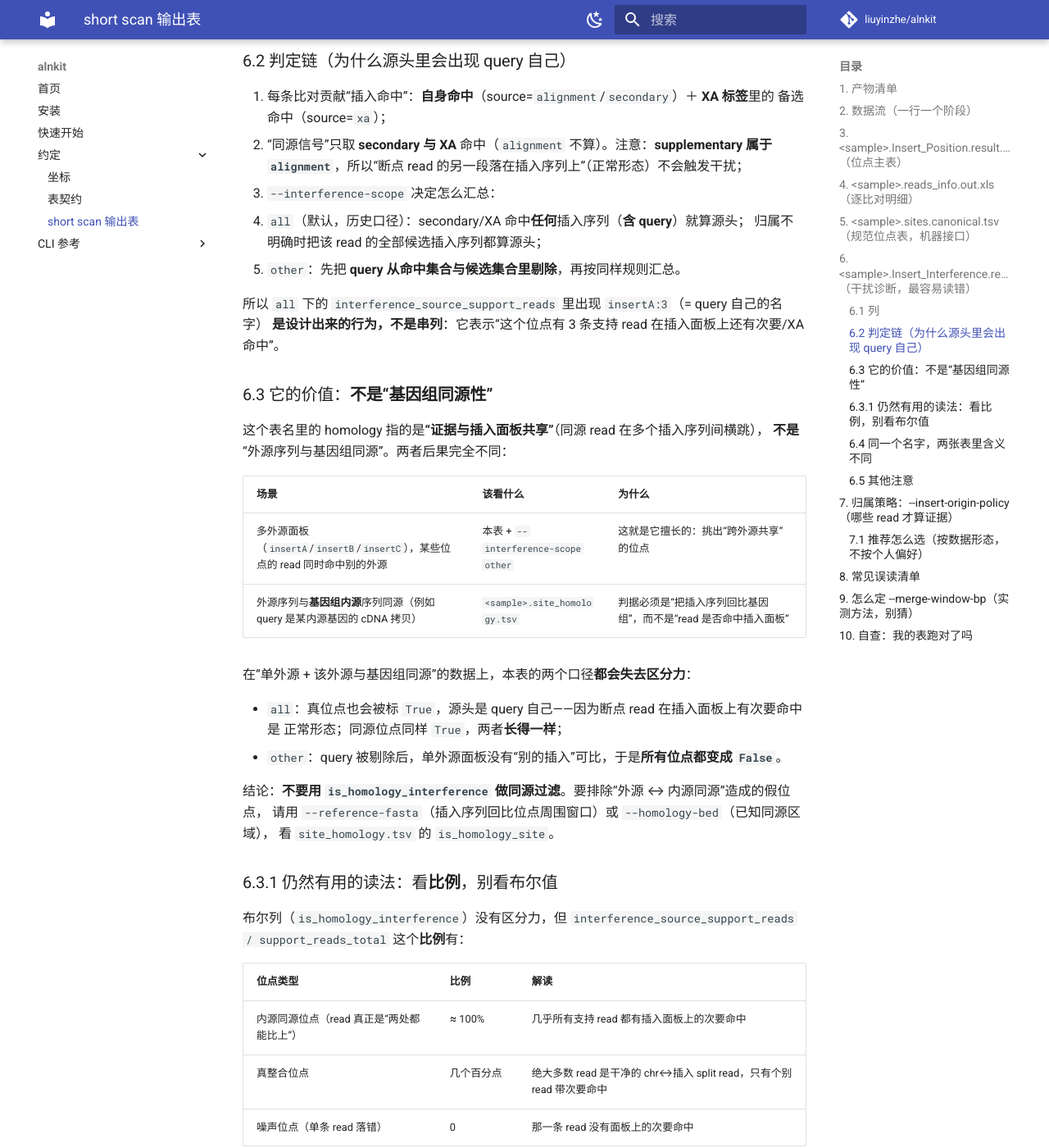
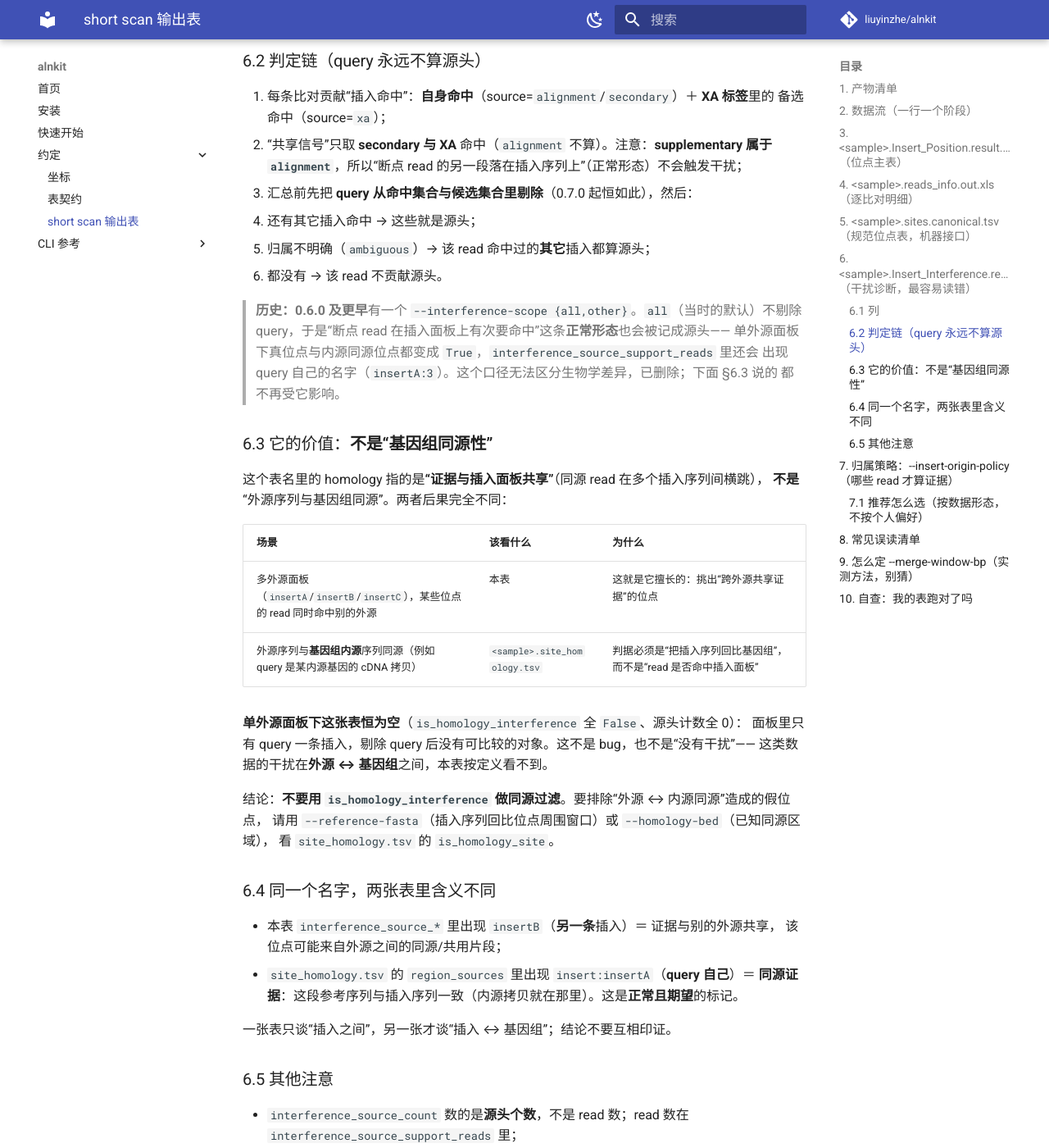
Before and after one commit to liuyinzhe/alnkit, an MkDocs documentation site: the page built from docs/concepts/short-scan-output.md, in a window 1280 px wide and 1400 px high, scrolled down 3994 px. Shown: the whole window at 82% size. Built offline with MkDocs 1.6.1 and Material for MkDocs 9.7.7, drawn with Linux system fonts in a browser that asks for light colours; comment, search, counter and statistics services are not loaded; some of the changed text lies outside the part shown.

Commit message:
refactor(short)!: 删 legacy 策略与 --legacy-profile，干扰源头恒排除 query
用户要求：--insert-origin-policy 剔除 legacy（连带处理受影响参数），--interference-scope
整个去掉、只保留 other 逻辑。

归属策略（5 -> 2）：
- 只留 owned（默认）/ consensus；owned-strict 上一版已变成 --drop-shared-reads。
- 删 legacy：不做归属判定、全部保留，实测位点 11 -> 25、真位点 SR 125 -> 87，除对账外无用途。
- 删 --legacy-profile（= legacy 坐标 + legacy 归属 + MD 错配；归属那层已不存在）。
  --legacy-coordinates 保留：只影响用哪个 M 块定断点，仍可做坐标层面的对照。
- origin.py 去掉 decide_read_usage 的 legacy 分支、collect_read_evidences 里两条只服务 legacy 的
  丢弃规则（drop_single_alignment / drop_plain_pair）、select_evidence_records 的 policy 参数；
  scan.py 去掉候选闸门的 legacy 例外与 legacy_profile 展开。

干扰口径（只留 other）：
- 删 --interference-scope；determine_interference_sources 恒把 query 从命中集合与候选集合剔除。
  0.6.0 的默认 all 会把“断点 read 在插入面板上有次要命中”这条正常形态记成干扰，导致单外源
  面板下真位点与内源同源位点都被标 True、源头里出现 query 自己的名字。
- 真实数据复核：主表逐行不变，干扰表 11 行里 5 行变化（源头清空）。

文档：
- docs/concepts/short-scan-output.md：§6.2 重写（query 恒不算源头 + 记一段历史），
  §6.3 改为“单外源面板下这张表恒为空”，删掉已失效的“比例读法”小节，§6.5 补两条恒为 0 的列；
  §7 策略表 5 -> 2，场景表与“不推荐用法”同步，并写明 0.7.0 起只有两张表还能与旧脚本逐字节对账。
- CHANGELOG 的 Removed 段重写（含对账影响）；README / 本机 AGENTS.md 补同样的口径。

测试：
- 删 legacy_profile 用例，新增“旧参数/旧取值被 argparse 拒绝”的回归钉；
- 干扰源头用例改成断言 query 恒被排除；self-test 同步；
- 黄金对账排除 Insert_Interference（语义已改），其余两表仍逐字节比。
自检：ruff / ruff format / mypy / 293 passed（含私有数据） / 生成物 --check / mkdocs --strict 全绿。

````diff
--- a/docs/cli/alnkit-short-scan.md
+++ b/docs/cli/alnkit-short-scan.md
@@ -5,7 +5,7 @@
 ## 用法
 
 ```bash
-alnkit short scan [全局选项] [--bam …] [--bam-dir …] [--bam-glob …] [--out-dir …] [--sample-name …] [--query-chr …] [--insert-chrs …] [--insert-origin-policy …] [--merge-window-bp …] [--min-mapq …] [--max-mismatch …] [--max-softclip-blocks …] [--min-clip-length …] [--mismatch-source …] [--on-missing-tag …] [--min-sr-support …] [--interference-scope …] [--reference-fasta …] [--homology-bed …] [--homology-window-bp …] [--homology-min-identity …] [--homology-min-length …] [--bam-threads …] [--no-recursive] [--drop-shared-reads] [--keep-secondary] [--no-split-match] [--no-candidate-gate] [--no-duplicate-filter] [--check-markdup] [--require-dup-flags] [--legacy-coordinates] [--legacy-profile] [--self-test]
+alnkit short scan [全局选项] [--bam …] [--bam-dir …] [--bam-glob …] [--out-dir …] [--sample-name …] [--query-chr …] [--insert-chrs …] [--insert-origin-policy …] [--merge-window-bp …] [--min-mapq …] [--max-mismatch …] [--max-softclip-blocks …] [--min-clip-length …] [--mismatch-source …] [--on-missing-tag …] [--min-sr-support …] [--reference-fasta …] [--homology-bed …] [--homology-window-bp …] [--homology-min-identity …] [--homology-min-length …] [--bam-threads …] [--no-recursive] [--drop-shared-reads] [--keep-secondary] [--no-split-match] [--no-candidate-gate] [--no-duplicate-filter] [--check-markdup] [--require-dup-flags] [--legacy-coordinates] [--self-test]
 ```
 
 ## 参数
@@ -20,8 +20,8 @@ alnkit short scan [全局选项] [--bam …] [--bam-dir …] [--bam-glob …] [-
 | `--sample-name` NAME | 否 | — | 输出前缀（所有产物文件名的开头），默认取 BAM 文件名首个 . 之前的部分 |
 | `--query-chr` NAME | 否 | — | 本次要出结果的外源插入序列名（必填，除非 --self-test） |
 | `--insert-chrs` NAME1,NAME2,... | 否 | — | 参考序列里全部外源/同源序列名，逗号分隔；默认只含 --query-chr |
-| `--insert-origin-policy` | 否 | `owned` | 哪些 read 算这个位点的证据（不改坐标，只改支持数）：owned=只留归属 query 的（默认）；consensus=owned + 用同断点投票推定“归属不明确”的 read；legacy=全部保留、不做归属判定（复现旧脚本用，位点会明显变多）。详见 docs/concepts/short-scan-output.md §7（可选：`owned`, `consensus`, `legacy`） |
-| `--drop-shared-reads` | 否 | 关 | 额外剔除“归属 query、但在其它插入序列上还有次要/XA 命中”的共有 read（原 --insert-origin-policy owned-strict）；可与 owned/consensus 组合，对 legacy 无效 |
+| `--insert-origin-policy` | 否 | `owned` | 哪些 read 算这个位点的证据（不改坐标，只改支持数）：owned=只留归属 query 的（默认）；consensus=owned + 用同断点投票推定“归属不明确”的 read。详见 docs/concepts/short-scan-output.md §7（可选：`owned`, `consensus`） |
+| `--drop-shared-reads` | 否 | 关 | 额外剔除“归属 query、但在其它插入序列上还有次要/XA 命中”的共有 read（原 --insert-origin-policy owned-strict）；可与 owned/consensus 组合，（对 consensus 同样生效） |
 | `--merge-window-bp` INT | 否 | `0` | 位点窗口合并：与簇内最小坐标相距 <= 该值的断点合并为一个位点（贪心、簇宽不超窗），0=不合并（默认，历史产物逐字节不变）。推荐 10–20：测序本身不产生这种抖动，抖动来自比对器对 clip 端点的判定，实测同一连接点的边界会散在 ~20 bp 内；取 3 会把同一连接点拆成多行、峰值支持数掉 10%%；反过来调到几十-几百 bp 会把同一座位两侧的两个连接点并成一行 |
 | `--min-mapq` INT | 否 | `20` | 比对质量 <= 该值则丢弃，默认 20 |
 | `--max-mismatch` INT | 否 | `3` | 错配数 > 该值则丢弃，默认 3 |
@@ -31,10 +31,9 @@ alnkit short scan [全局选项] [--bam …] [--bam-dir …] [--bam-glob …] [-
 | `--mismatch-source` | 否 | `nm` | 错配数来源：nm=NM 标签（默认）；md=由 MD 推导（历史行为）。两者都不自动回退：选 nm 却没有 NM 时按 --on-missing-tag 丢弃或报错（可选：`nm`, `md`） |
 | `--on-missing-tag` | 否 | `skip` | 缺少 NM/MD 标签时：skip=丢弃该比对（默认）；error=报错（可选：`skip`, `error`） |
 | `--no-split-match` | 否 | 关 | 关闭「目标序列上要求存在等长 split 比对」的校验（默认开启） |
-| `--no-candidate-gate` | 否 | 关 | 关闭候选 read 闸门（等价 2.4.0 全量逐条处理）；legacy 策略下自动关闭 |
+| `--no-candidate-gate` | 否 | 关 | 关闭候选 read 闸门（等价 2.4.0 全量逐条处理，慢但不会漏 read） |
 | `--no-duplicate-filter` | 否 | 关 | 保留被 markdup 标记为重复的 read 作为证据（默认剔除，只写 dup 列） |
 | `--min-sr-support` INT | 否 | `1` | 位点至少要有多少条支持 read（SR+PESR）才输出，默认 1（不过滤，保持历史行为）；设 2–3 可去掉单 read 噪声位点 |
-| `--interference-scope` | 否 | `all` | 同源干扰的判据范围：all=支持 read 命中任何插入序列都算干扰（默认，历史口径，多外源面板下偏灵敏）；other=只算 query 之外的插入（多外源面板更精确）。注意：两者都只比较“插入之间”，无法识别“外源与基因组同源”造成的干扰（可选：`all`, `other`） |
 | `--reference-fasta` | 否 | — | 含插入序列与基因组的参考 FASTA；给了它就把插入序列回比基因组，自动找出“外源同源区”并标注位点（需要 minimap2） |
 | `--homology-bed` BED | 否 | — | 已知的内源同源基因/区域（BED，0-based 半开，可给多次）；与 --reference-fasta 可并用 |
 | `--homology-window-bp` INT | 否 | `50000` | 局部回比时位点两侧各取多长（默认 50000 bp）；cDNA 样插入的外显子分散在几十 kb 里，窗口太小只能比到单个外显子 |
@@ -43,8 +42,7 @@ alnkit short scan [全局选项] [--bam …] [--bam-dir …] [--bam-glob …] [-
 | `--check-markdup` | 否 | 关 | 核对 markdup 标记是否可信：把 read 按「比对坐标 + 错配数」分组，报告全未标记组（markdup 没做/不完整）、标记不一致组、以及单条被标 dup 的 read |
 | `--require-dup-flags` | 否 | 关 | BAM 里没有任何 FLAG 0x400（未做 markdup）时报错退出（退出码 2） |
 | `--bam-threads` INT | 否 | `1` | BAM 解压线程数，默认 1；大文件可调到 2-4 |
-| `--legacy-coordinates` | 否 | 关 | 使用历史的 M 块选取规则（取最后一个 M 块） |
-| `--legacy-profile` | 否 | 关 | 一键复现历史结果（= legacy 坐标 + legacy 归属 + 由 MD 推导错配） |
+| `--legacy-coordinates` | 否 | 关 | 使用历史的 M 块选取规则（取最后一个 M 块，断点会偏几十 bp）；只影响坐标选取，0.7.0 起已无法凭它与旧脚本做整表逐字节对账（归属层已改） |
 | `--self-test` | 否 | 关 | 只跑内置自检（不读 BAM） |
 
 ## 全局选项（每个子命令都有）
@@ -81,7 +79,7 @@ alnkit short scan --bam-dir ./bam --query-chr target_ref \
 ```text
 错配来源与 markdup:
   --mismatch-source nm（默认）读 NM；md 用 MD 推导（历史口径）。都不自动回退，
-  标签缺失时按 --on-missing-tag 丢弃或报错；--legacy-profile 隐含 md。
+  标签缺失时按 --on-missing-tag 丢弃或报错。
   markdup 的 FLAG 0x400 与错配统计无关，只决定 dup 两列；用 --check-markdup 核对
   标记是否可信（按两端 5' 坐标分组，再用 MD 判断被标 dup 的 read 是否真同序列）。
 ```
--- a/docs/concepts/short-scan-output.md
+++ b/docs/concepts/short-scan-output.md
@@ -104,25 +104,28 @@ insert_boundary_0based == insert_pos_1based
 | `interference_source_support_reads` | 每个源头各有几条支持 read，格式 `源头:条数;源头:条数` |
 | `support_reads_total` | 该位点支持 read 总数（下面五项之和） |
 | `support_reads_owned_query` | 归属 query 的 read 数 |
-| `support_reads_owned_other` | 归属**其它**插入序列的 read 数（`legacy` 策略下才会非 0） |
+| `support_reads_owned_other` | 归属**其它**插入序列的 read 数（0.7.0 起恒为 0，见 §6.5） |
 | `support_reads_consensus_assigned` | 原本不明确、被同断点投票推定归属的 read 数（`consensus` 策略） |
 | `support_reads_ambiguous` | 归属不明确的 read 数 |
-| `support_reads_no_insert_hit` | 完全没有插入命中的 read 数（`legacy` 策略下才会非 0） |
+| `support_reads_no_insert_hit` | 完全没有插入命中的 read 数（0.7.0 起恒为 0，见 §6.5） |
 | `ambiguous_read_names` | 上面“不明确”那批 read 的名字，`;` 分隔 |
 
-### 6.2 判定链（为什么源头里会出现 query 自己）
+### 6.2 判定链（query 永远不算源头）
 
 1. 每条比对贡献“插入命中”：**自身命中**（source=`alignment`/`secondary`）＋ **XA 标签**里的
    备选命中（source=`xa`）；
-2. “同源信号”只取 **secondary 与 XA** 命中（`alignment` 不算）。注意：**supplementary 属于
+2. “共享信号”只取 **secondary 与 XA** 命中（`alignment` 不算）。注意：**supplementary 属于
    `alignment`**，所以“断点 read 的另一段落在插入序列上”（正常形态）不会触发干扰；
-3. `--interference-scope` 决定怎么汇总：
-   - `all`（默认，历史口径）：secondary/XA 命中**任何**插入序列（**含 query**）就算源头；
-     归属不明确时把该 read 的全部候选插入序列都算源头；
-   - `other`：先把 **query 从命中集合与候选集合里剔除**，再按同样规则汇总。
+3. 汇总前先把 **query 从命中集合与候选集合里剔除**（0.7.0 起恒如此），然后：
+   - 还有其它插入命中 → 这些就是源头；
+   - 归属不明确（`ambiguous`）→ 该 read 命中过的**其它**插入都算源头；
+   - 都没有 → 该 read 不贡献源头。
 
-所以 `all` 下的 `interference_source_support_reads` 里出现 `insertA:3`（= query 自己的名字）
-**是设计出来的行为，不是串列**：它表示“这个位点有 3 条支持 read 在插入面板上还有次要/XA 命中”。
+> **历史：0.6.0 及更早**有一个 `--interference-scope {all,other}`。`all`（当时的默认）不剔除
+> query，于是“断点 read 在插入面板上有次要命中”这条**正常形态**也会被记成源头——
+> 单外源面板下真位点与内源同源位点都变成 `True`，`interference_source_support_reads` 里还会
+> 出现 query 自己的名字（`insertA:3`）。这个口径无法区分生物学差异，已删除；下面 §6.3 说的
+> 都不再受它影响。
 
 ### 6.3 它的价值：**不是“基因组同源性”**
 
@@ -131,49 +134,32 @@ insert_boundary_0based == insert_pos_1based
 
 | 场景 | 该看什么 | 为什么 |
 |---|---|---|
-| 多外源面板（`insertA`/`insertB`/`insertC`），某些位点的 read 同时命中别的外源 | 本表 + `--interference-scope other` | 这就是它擅长的：挑出“跨外源共享”的位点 |
+| 多外源面板（`insertA`/`insertB`/`insertC`），某些位点的 read 同时命中别的外源 | 本表 | 这就是它擅长的：挑出“跨外源共享证据”的位点 |
 | 外源序列与**基因组内源**序列同源（例如 query 是某内源基因的 cDNA 拷贝） | `<sample>.site_homology.tsv` | 判据必须是“把插入序列回比基因组”，而不是“read 是否命中插入面板” |
 
-在“单外源 + 该外源与基因组同源”的数据上，本表的两个口径**都会失去区分力**：
-
-- `all`：真位点也会被标 `True`，源头是 query 自己——因为断点 read 在插入面板上有次要命中是
-  正常形态；同源位点同样 `True`，两者**长得一样**；
-- `other`：query 被剔除后，单外源面板没有“别的插入”可比，于是**所有位点都变成 `False`**。
+**单外源面板下这张表恒为空**（`is_homology_interference` 全 `False`、源头计数全 0）：
+面板里只有 query 一条插入，剔除 query 后没有可比较的对象。这不是 bug，也不是“没有干扰”——
+这类数据的干扰在**外源 ↔ 基因组**之间，本表按定义看不到。
 
 结论：**不要用 `is_homology_interference` 做同源过滤**。要排除“外源 ↔ 内源同源”造成的假位点，
 请用 `--reference-fasta`（插入序列回比位点周围窗口）或 `--homology-bed`（已知同源区域），
 看 `site_homology.tsv` 的 `is_homology_site`。
 
-### 6.3.1 仍然有用的读法：看**比例**，别看布尔值
-
-布尔列（`is_homology_interference`）没有区分力，但
-`interference_source_support_reads / support_reads_total` 这个**比例**有：
-
-| 位点类型 | 比例 | 解读 |
-|---|---|---|
-| 内源同源位点（read 真正是“两处都能比上”） | ≈ 100% | 几乎所有支持 read 都有插入面板上的次要命中 |
-| 真整合位点 | 几个百分点 | 绝大多数 read 是干净的 chr↔插入 split read，只有个别 read 带次要命中 |
-| 噪声位点（单条 read 落错） | 0 | 那一条 read 没有面板上的次要命中 |
-
-在“单外源 + 外源与基因组内源同源”的数据上实测就是这个形状（100% / 2–3% / 0）。
-两条使用前提：**同一台 aligner**（bwa 写 XA、minimap2 不写，跨比对器不可比）、
-**同一次运行**（比例不是生物学常数，只是这批 read 的歧义度）。
-
 ### 6.4 同一个名字，两张表里含义不同
 
-- 本表 `interference_source_*` 里出现 `insertA`（query）＝ **共享证据**的信号（很可能是噪声，
-  见 §6.3）；
-- `site_homology.tsv` 的 `region_sources` 里出现 `insert:insertA` ＝ **同源证据**：
-  这段参考序列与插入序列一致（内源拷贝就在那里）。这是**正常且期望**的标记，不是错误。
+- 本表 `interference_source_*` 里出现 `insertB`（**另一条**插入）＝ 证据与别的外源共享，
+  该位点可能来自外源之间的同源/共用片段；
+- `site_homology.tsv` 的 `region_sources` 里出现 `insert:insertA`（**query 自己**）＝
+  **同源证据**：这段参考序列与插入序列一致（内源拷贝就在那里）。这是**正常且期望**的标记。
 
-两张表都“包含 query 的名字”，但一个是“嫌疑”，一个是“结论”，不要互相印证。
+一张表只谈“插入之间”，另一张才谈“插入 ↔ 基因组”；结论不要互相印证。
 
 ### 6.5 其他注意
 
-- 表里**没有**记录本次用的 `--interference-scope`（历史格式不带配置列），看日志首行的参数或
-  命令历史确认；
 - `interference_source_count` 数的是**源头个数**，不是 read 数；read 数在
   `interference_source_support_reads` 里；
+- `support_reads_owned_other` / `support_reads_no_insert_hit` 自 0.7.0 起**恒为 0**（这两类 read
+  在过滤阶段就被丢弃，不会再进到位点的支持 read 里）；列保留只是为了表格式不变；
 - 干扰判定与过滤策略无关：`support_reads_*` 各项恒等于该位点的归属分布，
   `--insert-origin-policy` 只影响哪些 read 会被当作证据（见 §7）。
 
@@ -188,15 +174,14 @@ insert_boundary_0based == insert_pos_1based
 
 | 策略 | 保留谁 | 丢掉谁 | 什么时候用 |
 |---|---|---|---|
-| `owned`（默认） | 归属 **query** 的 read | 归属其它插入、`ambiguous`、`no_insert_hit` | 多外源面板的常规选择：只信“确定属于本外源”的证据 |
-| `consensus` | `owned` + 用**同断点投票**推定 `ambiguous` 的归属（附近 ±`--merge-window-bp` 内归属明确的 read 一致指向 query 才保留） | 投票为空或指向不一致的 ambiguous | 同源干扰严重、又不想丢证据时（**推断不是测量**） |
-| `legacy` | **全部保留**（不做任何归属判定），并自动关闭候选 read 闸门 | 只有质量过滤（MAPQ / 错配 / clip 段数） | 复现旧脚本产物做逐字节对账；`--legacy-profile` 会隐含它 |
+| `owned`（默认） | 归属 **query** 的 read | 归属其它插入、`ambiguous`、`no_insert_hit` | 绝大多数情况从这里开始 |
+| `consensus` | `owned` + 用**同断点投票**推定 `ambiguous` 的归属（附近 ±`--merge-window-bp` 内归属明确的 read 一致指向 query 才保留） | 投票为空或指向不一致的 ambiguous | 归属不明的 read 很多、又不想白白丢掉证据时（**推断不是测量**） |
 
 另有一个**可叠加的开关**：
 
 | 开关 | 作用 | 说明 |
 |---|---|---|
-| `--drop-shared-reads` | 在 `owned`/`consensus` 之上，再剔除“归属 query、但在**其它**插入上还有次要/XA 命中”的共有 read | 外源之间高度相似（共享接头/载体）时，避免共有 read 把特异位点撑起来；对 `legacy` 无效 |
+| `--drop-shared-reads` | 在 `owned`/`consensus` 之上，再剔除“归属 query、但在**其它**插入上还有次要/XA 命中”的共有 read | 外源之间高度相似（共享接头/载体）时，避免共有 read 把特异位点撑起来 |
 
 ### 7.1 推荐怎么选（按数据形态，不按个人偏好）
 
@@ -221,12 +206,12 @@ alnkit short scan --bam sampleA.bam --query-chr insertA \
 | 多外源，各外源序列**互不同源** | **`owned`** | 实测这种数据上 `owned`/`consensus` 结果逐字节相同，换策略没有收益 |
 | 多外源，且存在**归属不明**的 read（日志 `drop_ambiguous_insert` 大） | **`consensus`** | 用同断点投票把“模糊但上下文明确”的 read 救回来；投票依据是 `--merge-window-bp` 内的邻居，所以窗口别设 0 |
 | 多外源，且**共享接头/载体/骨架**，担心共有 read 撑起假位点 | `owned` 或 `consensus` + **`--drop-shared-reads`** | 只剔“归属 query 但另在**其它**插入上有次要/XA 命中”的 read；单外源面板下它是 no-op |
-| 位点支持数太少（个位数）且 `drop_ambiguous_insert ≈ 0` | **先别换策略** | 先降门槛（`--min-mapq`、`--max-mismatch`）或查 `reads_info.out.xls`；换 `legacy` 只会把证据摊到更多位点上，SR 反而更小 |
-| 要和旧脚本产物逐字节对账 / 复跑历史结论 | **`legacy`**（或 `--legacy-profile` 一次带齐历史开关） | `legacy` 会多出大量噪声位点（实测 11 → 25）、真位点 SR 明显下降（125 → 87），**不要拿它做正式分析** |
+| 位点支持数太少（个位数）且 `drop_ambiguous_insert ≈ 0` | **先别换策略** | 先降门槛（`--min-mapq`、`--max-mismatch`）或查 `reads_info.out.xls`；换策略也救不回来 |
+| 要复跑 0.6.0 及更早的整表口径做逐字节对账 | 用 **`alnkit==0.6.0`**（或更早）跑，别再在当前版本上找开关 | `legacy` / `--legacy-profile` 已在 0.7.0 删除：它会让位点 11 → 25、真位点 SR 125 → 87，不适合正式分析 |
 
 **四条不推荐的用法**：
 
-1. 用 `legacy` 跑正式分析（位点数虚高、真位点支持数被稀释）；
+1. 指望用某个开关复现 0.6.0 的整表口径（`legacy` 已删除，需要就装旧版本）；
 2. 用 `--drop-shared-reads` 解决“同源位点”——它只看插入之间，管不了外源 ↔ 基因组；
 3. 把 `consensus` 当“更宽松的 owned”用在单外源面板上（没有 ambiguous read 时它等于 `owned`）；
 4. `--merge-window-bp 0` 时直接换 `consensus`：投票只在**完全同位**的邻居之间发生，
@@ -237,24 +222,24 @@ alnkit short scan --bam sampleA.bam --query-chr insertA \
 - `site_homology.tsv` → 这个位点是不是内源同源（要 `--reference-fasta`/`--homology-bed`）；
 - `Insert_Interference.result.xls` → 证据是否与插入面板共享（§6，注意它不是同源判定）。
 
-> 0.7.0 起策略从 5 个减到 3 个：原来的 `owned-strict` 变成 `--drop-shared-reads`（可与
-> `consensus` 组合，旧的枚举值做不到这一点），`lenient`（无条件保留归属不明的 read）已删除
-> —— 它把“不知道属于谁”的 read 当成证据，正是这类工具最该避免的方向。旧命令仍写这两个值
-> 会由 argparse 直接报错并列出可用值。
+> 0.7.0 起策略从 5 个减到 2 个：`owned-strict` 变成开关 `--drop-shared-reads`（可与
+> `consensus` 组合，旧的枚举值做不到），`lenient`（无条件保留归属不明的 read）删除——它把
+> “不知道属于谁”的 read 当成证据，正是这类工具最该避免的方向；`legacy`（不做归属判定、
+> 全部保留）也删除——它与 `--legacy-profile` 一起，是唯一能复现旧脚本整表口径的路径，
+> 代价是位点数虚高、真位点支持数被稀释。旧命令写这些值会被 argparse 直接拒绝（退出码 2）。
+>
+> **对账影响**：0.7.0 起只有 `Insert_Position.result.xls` 与 `reads_info.out.xls` 还能与旧脚本
+> 逐字节对上（黄金回归也只比这两张）；`Insert_Interference.result.xls` 的语义已改（§6.2），
+> 不再与上游产物比较。
 
 几点容易踩的：
 
-- **`legacy` 不是“更宽松的 owned”**：它连“没命中任何插入序列的 read”都算证据，位点数会明显变多、
-  真位点的支持数反而可能变小（证据被摊到更多位点上）。实测一份 PE 数据：
-  `owned` 11 个位点、真位点 SR=125；`legacy` 25 个位点、真位点 SR=87。
 - **`--drop-shared-reads` 只看“其它插入”**：query 自己的次要命中不算（那是正常形态），所以
   单外源面板下它与不开这个开关完全等价。
-- **`owned` / `consensus` / `--drop-shared-reads` 可能完全等价**：同一份数据（两条互不同源的
-  外源）上，`owned`、`owned-strict`（当时的取值）、`lenient`（当时的取值）、`consensus`
-  产出的三张 legacy 表**逐字节相同**，只有 `legacy` 不同 —— 因为这份数据里没有 `ambiguous`、
-  也没有跨外源的共有 read。它们的分歧**只在**“存在 ambiguous 或共有 read”时才出现。
-- 策略只影响“哪些 read 算证据”，不影响干扰表的判定口径（那张表见 §6；它的 `interference_scope`
-  是另一个旋钮）。
+- **两种策略可能完全等价**：同一份数据（两条互不同源的外源）上，`owned` 与 `consensus`
+  产出的三张 legacy 表**逐字节相同** —— 因为这份数据里没有 `ambiguous`、也没有跨外源的共有
+  read。它们的分歧**只在**“存在 ambiguous 或共有 read”时才出现。
+- 策略只影响“哪些 read 算证据”，不影响干扰表的判定口径（那张表见 §6）。
 
 ## 8. 常见误读清单
 
@@ -318,5 +303,6 @@ alnkit short scan --bam sampleA.markdup.bam --query-chr insertA \
 - 日志里 `statistics` 行给出每个阶段的计数（读到多少比对、丢掉多少、留下多少、写出多少行）——
   支持数异常时先看这里；
 - `--check-markdup` 会在日志里报告 markdup 标记是否可信（未标记、标记不一致、单条被标 dup）；
-- 与历史产物的兼容性由测试守住：legacy 三表在相同输入/参数下**逐字节一致**，
-  canonical 表除 `sample` 列外一致。
+- 与历史产物的兼容性由测试守住：`Insert_Position.result.xls` 与 `reads_info.out.xls` 在相同
+  输入/参数下与旧脚本**逐字节一致**；canonical 表除 `sample` 列外一致；
+  `Insert_Interference.result.xls` 自 0.7.0 起语义已改（§6.2），不再参与逐字节对账。
````
Also changed, not shown: CHANGELOG.md (+21 -11 lines), README.md (+2 -0 lines), 6 other files.
